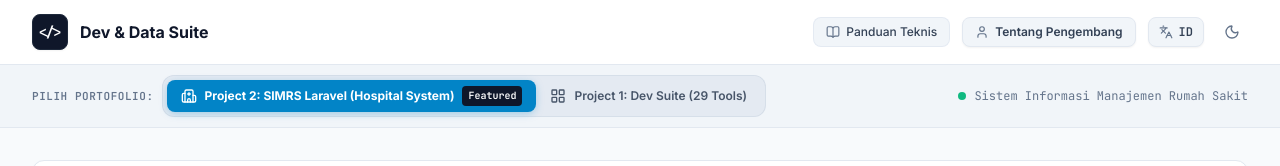
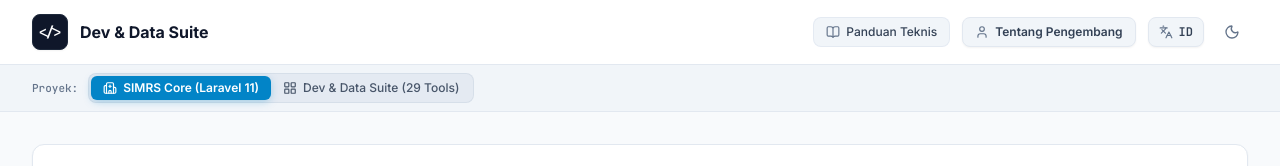
Before and after one commit to InfiniteNull/InfiniteNull.github.io, a plain HTML site: page index.html in a window 1280 px wide. Shown: the top 166 px of the page. Drawn offline with nearby package versions, Linux system fonts and the light colour scheme.

Commit message:
chore: streamline top project switcher bar into minimal segmented control

```diff
--- a/index.html
+++ b/index.html
@@ -96,26 +96,20 @@
   <!-- ============================================================ -->
   <!-- MASTER PORTFOLIO PROJECT SWITCHER                            -->
   <!-- ============================================================ -->
-  <div class="bg-slate-100/90 dark:bg-slate-900/90 border-b border-slate-200 dark:border-slate-800 py-2.5">
-    <div class="max-w-7xl mx-auto px-4 sm:px-6 lg:px-8 flex flex-col sm:flex-row items-center justify-between gap-3">
-      <div class="flex items-center gap-2">
-        <span id="projectSwitcherLabel" class="text-[11px] font-mono font-bold text-slate-500 dark:text-slate-400 uppercase tracking-wider">Pilih Portofolio:</span>
-        <div class="inline-flex p-1 rounded-xl bg-slate-200/80 dark:bg-slate-800 border border-slate-300/60 dark:border-slate-700/60" id="projectSwitcherContainer">
-          <button id="projectBtnSimrs" data-project="simrs" class="project-switcher-btn active px-3.5 py-1.5 rounded-lg text-xs font-bold transition flex items-center gap-2">
-            <i data-lucide="hospital" class="w-4 h-4"></i>
-            <span id="labelProjectSimrs">Project 2: SIMRS Laravel (Hospital System)</span>
-            <span class="px-1.5 py-0.5 rounded text-[10px] bg-slate-900 text-white dark:bg-slate-100 dark:text-slate-900 font-mono font-bold">Featured</span>
+  <div class="bg-slate-100/90 dark:bg-slate-900/90 border-b border-slate-200 dark:border-slate-800 py-2">
+    <div class="max-w-7xl mx-auto px-4 sm:px-6 lg:px-8 flex items-center justify-between">
+      <div class="flex items-center gap-2.5">
+        <span id="projectSwitcherLabel" class="text-[11px] font-mono font-medium text-slate-500 dark:text-slate-400">Proyek:</span>
+        <div class="inline-flex p-0.5 rounded-lg bg-slate-200/80 dark:bg-slate-800 border border-slate-300/60 dark:border-slate-700/60" id="projectSwitcherContainer">
+          <button id="projectBtnSimrs" data-project="simrs" class="project-switcher-btn active px-3 py-1 rounded-md text-xs font-semibold transition flex items-center gap-1.5">
+            <i data-lucide="hospital" class="w-3.5 h-3.5"></i>
+            <span id="labelProjectSimrs">SIMRS Core (Laravel 11)</span>
           </button>
-          <button id="projectBtnDevTools" data-project="devtools" class="project-switcher-btn px-3.5 py-1.5 rounded-lg text-xs font-semibold text-slate-600 dark:text-slate-400 hover:text-slate-900 dark:hover:text-white transition flex items-center gap-2">
-            <i data-lucide="layout-grid" class="w-4 h-4"></i>
-            <span id="labelProjectDevTools">Project 1: Dev Suite (29 Tools)</span>
+          <button id="projectBtnDevTools" data-project="devtools" class="project-switcher-btn px-3 py-1 rounded-md text-xs font-medium text-slate-600 dark:text-slate-400 hover:text-slate-900 dark:hover:text-white transition flex items-center gap-1.5">
+            <i data-lucide="layout-grid" class="w-3.5 h-3.5"></i>
+            <span id="labelProjectDevTools">Dev & Data Suite (29 Tools)</span>
           </button>
         </div>
-      </div>
-
-      <div class="flex items-center gap-2 text-xs text-slate-500 dark:text-slate-400 font-mono">
-        <span class="w-2 h-2 rounded-full bg-emerald-500"></span>
-        <span id="currentProjectBadge">Sistem Informasi Manajemen Rumah Sakit</span>
       </div>
     </div>
   </div>
--- a/js/i18n.js
+++ b/js/i18n.js
@@ -7,10 +7,9 @@
 window.I18N_DICT = {
   id: {
     // Project Switcher
-    projectSwitcherLabel: "Pilih Portofolio:",
-    labelProjectSimrs: "Project 2: SIMRS Laravel (Hospital System)",
-    labelProjectDevTools: "Project 1: Dev Suite (29 Tools)",
-    currentProjectBadge: "Sistem Informasi Manajemen Rumah Sakit",
+    projectSwitcherLabel: "Proyek:",
+    labelProjectSimrs: "SIMRS Core (Laravel 11)",
+    labelProjectDevTools: "Dev & Data Suite (29 Tools)",
 
     // Header
     headerSubtitle: "IT Support • Network Admin • VAPT Security • Data Analytics & Web Suite",
@@ -93,10 +92,9 @@ window.I18N_DICT = {
 
   en: {
     // Project Switcher
-    projectSwitcherLabel: "Select Portfolio:",
-    labelProjectSimrs: "Project 2: SIMRS Laravel (Hospital System)",
-    labelProjectDevTools: "Project 1: Dev Suite (29 Tools)",
-    currentProjectBadge: "Hospital Management Information System",
+    projectSwitcherLabel: "Project:",
+    labelProjectSimrs: "SIMRS Core (Laravel 11)",
+    labelProjectDevTools: "Dev & Data Suite (29 Tools)",
 
     // Header
     headerSubtitle: "IT Support • Network Admin • VAPT Security • Data Analytics & Web Suite",
@@ -206,9 +204,6 @@ window.setLanguage = function(lang) {
 
   const labelProjectDevTools = document.getElementById('labelProjectDevTools');
   if (labelProjectDevTools) labelProjectDevTools.textContent = dict.labelProjectDevTools;
-
-  const currentProjectBadge = document.getElementById('currentProjectBadge');
-  if (currentProjectBadge) currentProjectBadge.textContent = dict.currentProjectBadge;
 
   // 2. Navigation Header & Buttons
   const headerSubtitle = document.getElementById('headerSubtitle');
```
